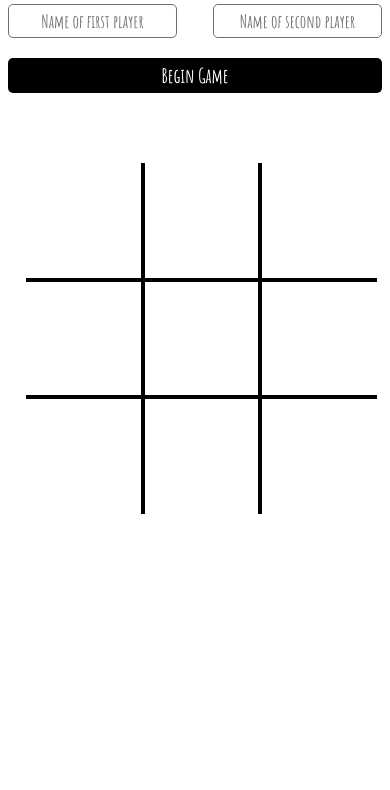
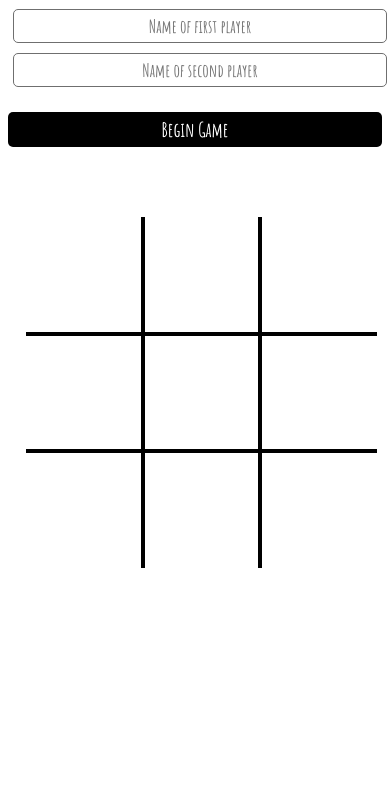
Before and after one commit to alinaalbrecht/tic-tac-toe, a plain HTML site: page index.html in a window 390 px wide. Shown: the part 145-935 px from the top of the page. Drawn offline with Linux system fonts and the light colour scheme; a web font is replaced by a local one.

Commit message:
optimize mobile breakpoint

```diff
--- a/style.css
+++ b/style.css
@@ -113,6 +113,13 @@ cursor: pointer;
         border: 2px solid #000;
         font-size: 16vw;
     }
+    .player-1-name,.player-2-name {
+        width: 100%;
+    }
+    .input-field {
+        width: 100%;
+        margin: 5px;
+    }
 }
 
 @media (max-width: 500px) {
```
